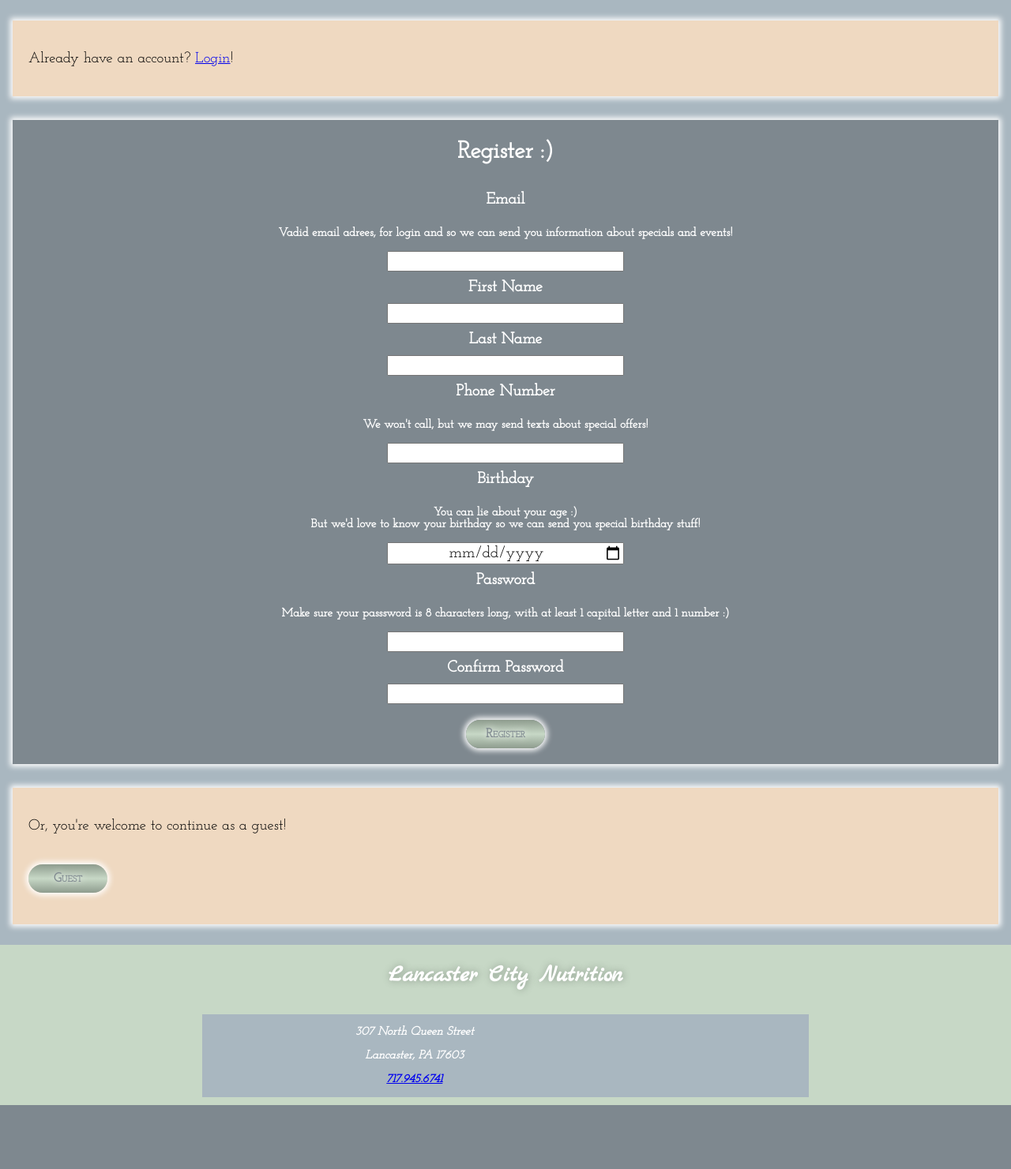
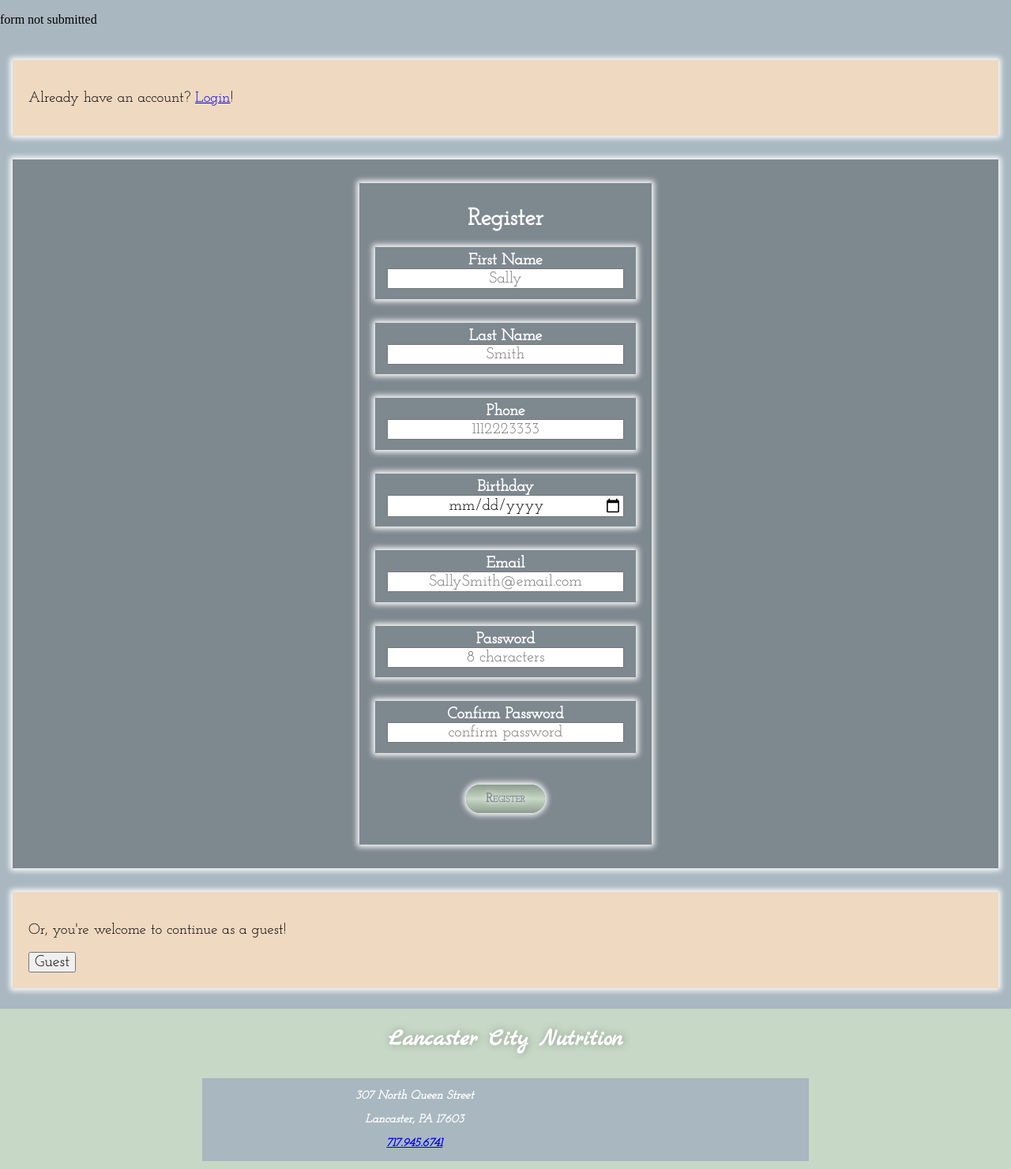
Before and after one commit to kdmundale/LancasterCityNutrition, a Flask app: page /register in a window 1280 px wide. Shown: the part 162-1643 px from the top of the page at 79% size. Before the commit the page ends 1562 px from the top, so only its background shows below. Run offline with Flask 2, Linux system fonts and the light colour scheme; some libraries are stand-ins or nearby versions.

Commit message:
switching to using flask-wtf form handler

```diff
--- a/LCNapp/auth.py
+++ b/LCNapp/auth.py
@@ -5,6 +5,7 @@
 from flask import (
     Blueprint, flash, g, redirect, render_template, request, session, url_for
 )
+from .forms import LoginForm
 
 from . import db
 bp = Blueprint("auth", __name__)
@@ -18,9 +19,11 @@
 @bp.route('/', methods=('GET', 'POST'))
 def login():
 
-    if request.method == 'POST':
-        email = request.form['email']
-        password = request.form['password']
+    form = LoginForm(request.form)
+
+    if form.validate_on_submit():
+        email = form.email.data
+        password = form.password.data
 
         cur = db.get_db().cursor()
         error = None
@@ -58,7 +61,7 @@
 
         flash(error)
 
-    return render_template('layouts/index.html')
+    return render_template('layouts/index.html', form=form)
 
 
 @bp.route('/logout')
--- /dev/null
+++ b/LCNapp/forms.py
@@ -0,0 +1,33 @@
+from wtforms.fields.html5 import DateField
+import phonenumbers
+from flask_wtf import Form
+from wtforms import StringField, TextField, SubmitField, PasswordField, DateField
+from wtforms.validators import DataRequired, Regexp, ValidationError, Email, Length, EqualTo, Optional
+
+
+class LoginForm(Form):
+    """Login Form """
+    email = StringField("Email", validators=[DataRequired(
+        "Please enter your email address."), Email("This field requires a valid email address")])
+    password = PasswordField('Password', validators=[DataRequired()])
+
+    login = SubmitField('Login')
+
+
+class ContactForm(Form):
+    """Registration form."""
+    fName = StringField(
+        'First Name',
+        validators=[DataRequired()])
+    lName = StringField(
+        'Last Name', validators=[DataRequired()])
+    phone = StringField('Phone', validators=[Optional()])
+    email = StringField("Email", validators=[DataRequired(),
+                                             Email(message=(u'Little short for an email address?'))])
+    dob = DateField('Birthday', format='%m/%d/%Y', validators=[Optional()])
+    password = PasswordField('Password', validators=[DataRequired(), Length(min=8, message='Password is too short')
+                                                     ])
+    pass_confirm = PasswordField('Confirm Password', validators=[EqualTo('password',
+                                                                         message=(u'passwords must match'))
+                                                                 ])
+    register = SubmitField('Register')
--- a/LCNapp/static/css/styles.css
+++ b/LCNapp/static/css/styles.css
@@ -109,16 +109,24 @@
 main{
   margin: 1rem;
 }
-
+form {
+  display: flex;
+  flex-direction: column;
+  justify-content: center;
+  margin: 20px auto;
+  padding: 20px;
+}
 .loginH2 {
   font-weight: bolder;
   font-size: 30px;
   text-align: center;
   font-family: 'Josefin Slab', serif;
   color: white;
+  margin: 10px;
 }
 
 .login-form {
+  color: white;
   display: flex;
   flex-direction: column;
   background-color: #7e888f;
@@ -129,13 +137,17 @@
 }
 
 .login-label{
-  display: block;
+  display: flex;
+  flex-direction: column;
   font-weight: bolder;
+  border: none;
+  box-shadow: 0px 0px 7px 3px white;
   font-size: 20px;
   text-align: center;
   font-family: 'Josefin Slab', serif;
   color: white;
-  margin: 10px;
+  width: 100%;
+  margin: 10px 0 20px 0;
 }
 
 .login-input {
@@ -143,7 +155,7 @@
   text-align: center;
 }
 
-.login-button {
+#login, #register {
   font-family: 'Josefin Slab', serif;
   font-variant: small-caps;
   font-weight: bolder;
@@ -157,6 +169,12 @@
   padding: 10px;
   border-radius: 20px 20px;
   box-shadow: 0px 0px 7px 3px white;
+}
+
+.errors {
+  display: block;
+  background-color: yellow;
+  color: black;
 }
 
 .login-button:hover {
--- a/LCNapp/templates/layouts/register.html
+++ b/LCNapp/templates/layouts/register.html
@@ -8,41 +8,96 @@
     <h3>Already have an account? <a href="{{ url_for('auth.login') }}">Login</a>!</h3>
 
   </div>
+  <div class="login-form">
+    <form class="login-form" method="POST" action="{{ url_for('register.register') }}">
+      <h2 class="loginH2">Register</h2>
+      {{ form.hidden_tag() }}
+      <fieldset class="login-label">
+      {{ form.fName.label }}
+      {{ form.fName(class="login-input", placeholder="Sally") }}
+        {% if form.fName.errors %}
+        <ul class="errors">
+          {% for error in form.fName.errors %}
+          <li>{{ error }}</li>
+          {% endfor %}
+        </ul>
+        {% endif %}
+      </fieldset>
+      <fieldset class="login-label">
+      {{ form.lName.label }}
+      {{ form.lName(class="login-input", placeholder="Smith") }}
+        {% if form.lName.errors %}
+        <ul class="errors">
+          {% for error in form.lName.errors %}
+          <li>{{ error }}</li>
+          {% endfor %}
+        </ul>
+        {% endif %}
+      </fieldset>
 
-  <form class="login-form" method="post">
+      <fieldset class="login-label">
+        {{ form.phone.label }}
+        {{ form.phone(class="login-input", placeholder="1112223333") }}
+        {% if form.phone.errors %}
+          <ul class="errors">
+            {% for error in form.phone.errors %}
+            <li>{{ error }}</li>
+            {% endfor %}
+          </ul>
+        {% endif %}
+      </fieldset>
 
-    <h2 class="loginH2">Register :)</h2>
+      <fieldset class="login-label">
+        {{ form.dob.label }}
+        {{ form.dob(class="login-input", placeholder="01/01/2001") }}
+        {% if form.dob.errors %}
+          <ul class="errors">
+            {% for error in form.dob.errors %}
+            <li>{{ error }}</li>
+            {% endfor %}
+          </ul>
+        {% endif %}
+      </fieldset>
 
-    <label class="login-label" for="email">Email</label>
-    <p class="footer-p">Vadid email adrees, for login and so we can send you information about specials and events!</p>
-      <input class="login-input" type="email" name="email" value="{{email}}"/>
+      <fieldset class="login-label">
+        {{ form.email.label }}
+        {{ form.email(class="login-input", placeholder="SallySmith@email.com") }}
+        {% if form.email.errors %}
+          <ul class="errors">
+            {% for error in form.email.errors %}
+            <li>{{ error }}</li>
+            {% endfor %}
+          </ul>
+        {% endif %}
+      </fieldset>
 
-    <label class="login-label" for="fName">First Name</label>
-      <input class="login-input" type="text" name="fName" value="{{fName}}" />
+      <fieldset class="login-label">
+        {{ form.password.label }}
+        {{ form.password(class="login-input", placeholder="8 characters") }}
+        {% if form.password.errors %}
+          <ul class="errors">
+            {% for error in form.password.errors %}
+            <li>{{ error }}</li>
+            {% endfor %}
+          </ul>
+        {% endif %}
+      </fieldset>
+      <fieldset class="login-label">
+        {{ form.pass_confirm.label }}
+        {{ form.pass_confirm(class="login-input", placeholder="confirm password") }}
+        {% if form.pass_confirm.errors %}
+          <ul class="errors">
+            {% for error in form.pass_confirm.errors %}
+            <li>{{ error }}</li>
+            {% endfor %}
+          </ul>
+        {% endif %}
+      </fieldset>
 
-    <label class="login-label" for="lName">Last Name</label>
-      <input class="login-input" type="text" name="lName" value="{{lName}}"/>
+      {{ form.register }}
 
-      <label class="login-label" for="phone">Phone Number</label>
-      <p class="footer-p">We won't call, but we may send texts about special offers!</p>
-        <input class="login-input" type="tel" name="phone" value="{{phone}}" />
-
-    <label class="login-label" for="dob">Birthday</label>
-    <p class="footer-p">You can lie about your age :)<br>But we'd love to know your
-      birthday so we can send you special birthday stuff!</p>
-      <input class="login-input" type="date" name="dob" value="{{dob}}" />
-
-    <label class="login-label" for="password">Password</label>
-    <p class="footer-p">Make sure your passsword is 8 characters long, with at
-      least 1 capital letter and 1 number :)</p>
-      <input class="login-input" type="password" name="password" />
-
-    <label class="login-label" for="pass_confirm">Confirm Password</label>
-      <input class="login-input" type="password" name="pass_confirm" />
-
-    <input class="login-button" type="submit" value="Register" />
-
-  </form>
+      </form>
+  </div>
 
   <div class="banner">
     <h3>Or, you're welcome to continue as a guest!</h3>
```
Also changed, not shown: LCNapp/register.py (+73 -108 lines), LCNapp/templates/layouts/index.html (+31 -15 lines), requirements.txt (+7 -0 lines).
